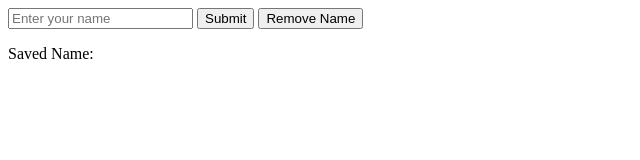
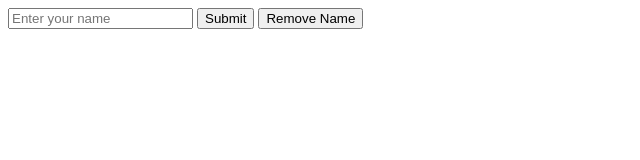
Before and after one commit to bhumikagupta982-source/T.S.-project, a plain HTML site: page index.html in a window 1280 px wide. Shown: the whole page, without its empty margins (0-640 px from the left). Drawn offline with Linux system fonts and the light colour scheme.

Commit message:
T.S  project

```diff
--- a/index.html
+++ b/index.html
@@ -7,8 +7,8 @@
   <input type="text" id="nameInput" placeholder="Enter your name">
   <button onclick="saveName()">Submit</button>
   <button onclick="removeName()">Remove Name</button>
-
-  <p>Saved Name: <span id="savedName"></span></p>
+  <br>
+  <span id="savedName"></span>
 
 <script>
   function saveName() {
```
